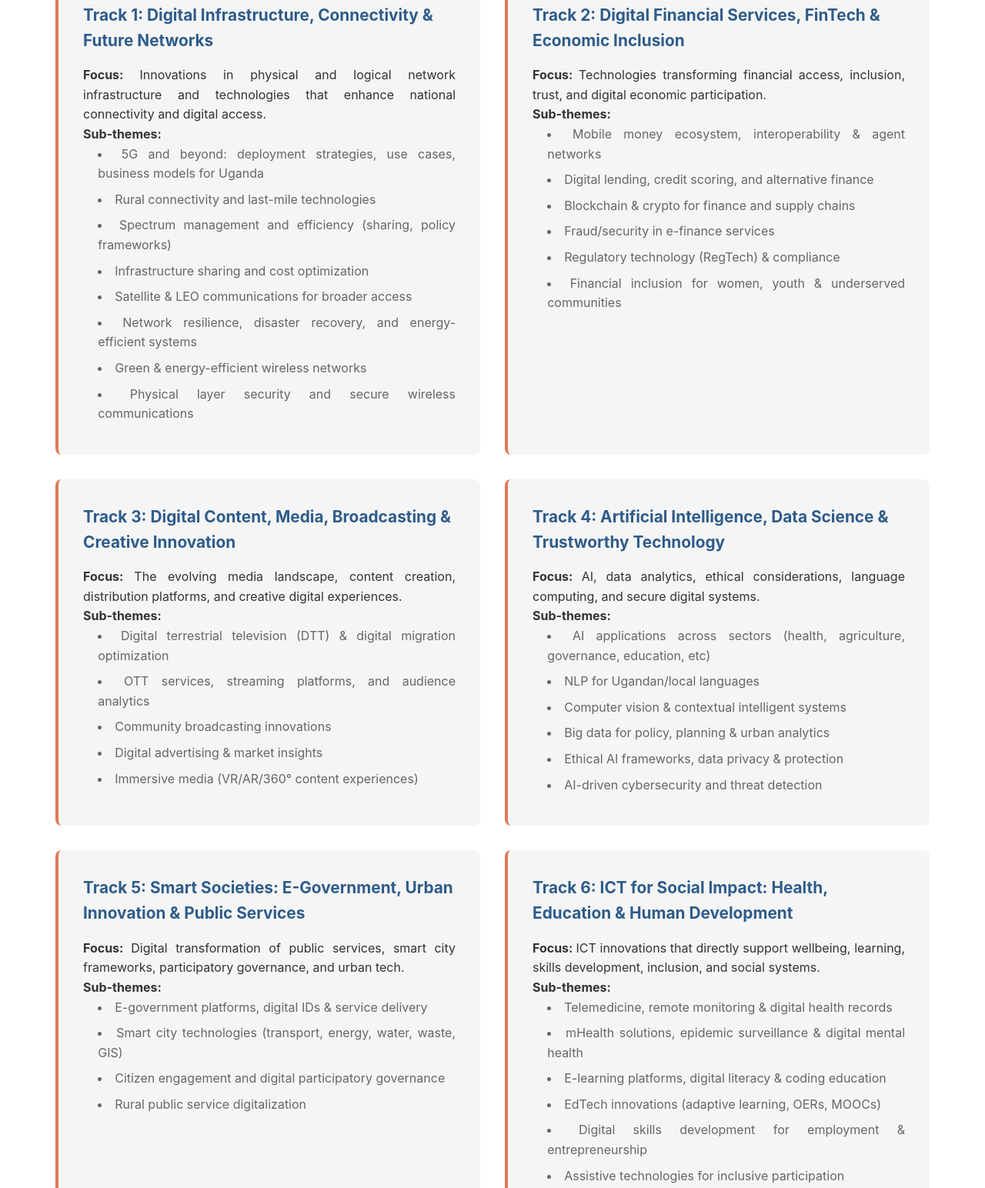
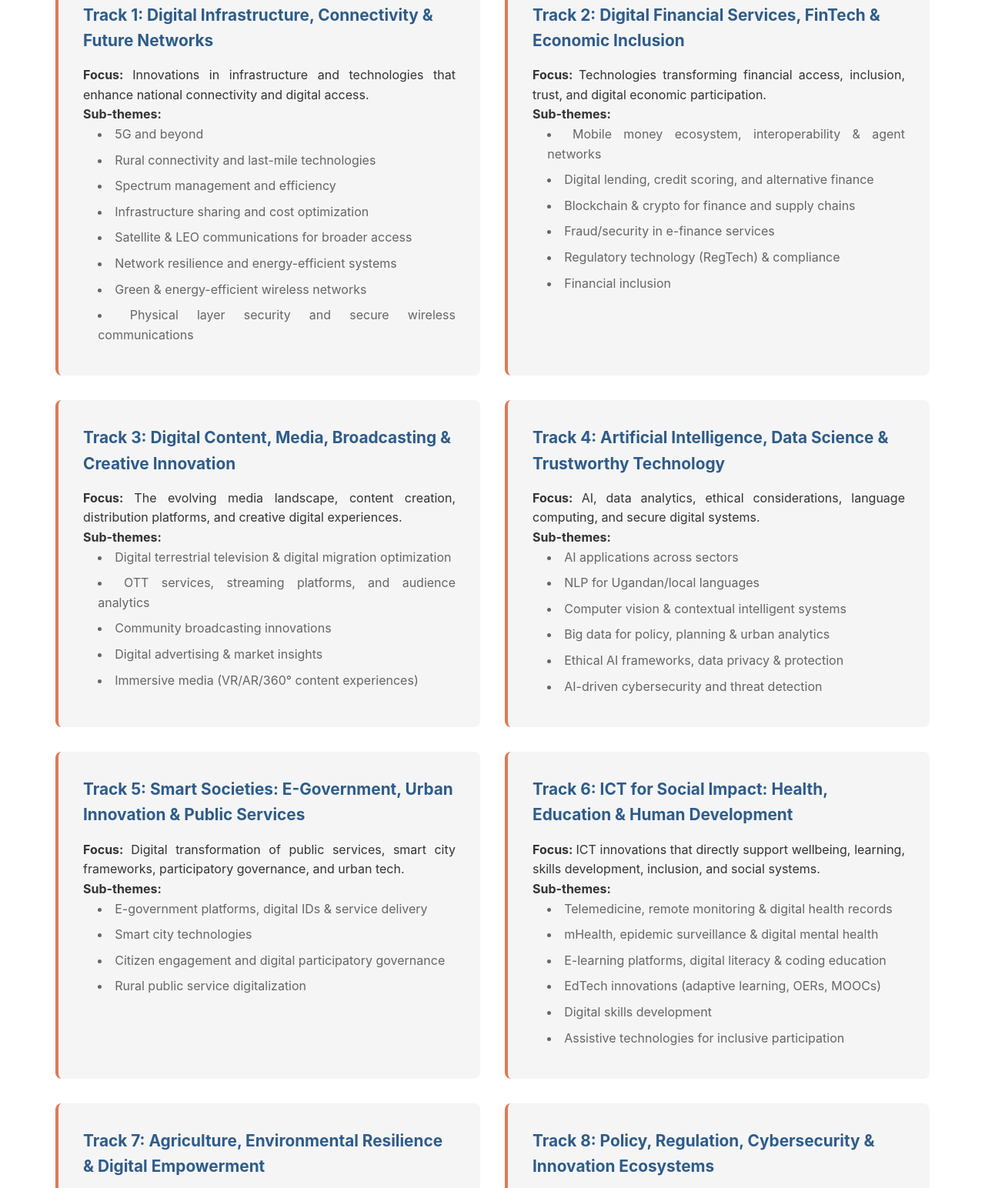
Before and after one commit to okello-wayne/ncc-2026, a plain HTML site: page index.html in a window 1280 px wide. Shown: the part 2132-3676 px from the top of the page at 77% size. Drawn offline with nearby package versions, Linux system fonts and the light colour scheme.

Commit message:
aligning track and sub-themes content

```diff
--- a/index.html
+++ b/index.html
@@ -1434,15 +1434,15 @@
                 <div class="tracks-grid">
                     <div class="track-card">
                         <h4>Track 1: Digital Infrastructure, Connectivity & Future Networks</h4>
-                        <p><b>Focus: </b>Innovations in physical and logical network infrastructure and technologies that enhance national connectivity and digital access.</p>
+                        <p><b>Focus: </b>Innovations in infrastructure and technologies that enhance national connectivity and digital access.</p>
                         <p><b>Sub-themes:</b></p>
                         <ul>
-                            <li>5G and beyond: deployment strategies, use cases, business models for Uganda</li>
+                            <li>5G and beyond</li>
                             <li>Rural connectivity and last-mile technologies</li>
-                            <li>Spectrum management and efficiency (sharing, policy frameworks)</li>
+                            <li>Spectrum management and efficiency</li>
                             <li>Infrastructure sharing and cost optimization</li>
                             <li>Satellite & LEO communications for broader access</li>
-                            <li>Network resilience, disaster recovery, and energy-efficient systems</li>
+                            <li>Network resilience and energy-efficient systems</li>
                             <li>Green & energy-efficient wireless networks</li>
                             <li>Physical layer security and secure wireless communications</li>
                         </ul>
@@ -1458,7 +1458,7 @@
                             <li>Blockchain & crypto for finance and supply chains</li>
                             <li>Fraud/security in e-finance services</li>
                             <li>Regulatory technology (RegTech) & compliance</li>
-                            <li>Financial inclusion for women, youth & underserved communities</li>
+                            <li>Financial inclusion</li>
                         </ul>
                     </div>
 
@@ -1467,7 +1467,7 @@
                         <p><b>Focus: </b>The evolving media landscape, content creation, distribution platforms, and creative digital experiences.</p>
                         <p><b>Sub-themes:</b></p>
                         <ul>
-                            <li>Digital terrestrial television (DTT) & digital migration optimization</li>
+                            <li>Digital terrestrial television & digital migration optimization</li>
                             <li>OTT services, streaming platforms, and audience analytics</li>
                             <li>Community broadcasting innovations</li>
                             <li>Digital advertising & market insights</li>
@@ -1480,7 +1480,7 @@
                         <p><b>Focus: </b>AI, data analytics, ethical considerations, language computing, and secure digital systems.</p>
                         <p><b>Sub-themes:</b></p>
                         <ul>
-                            <li>AI applications across sectors (health, agriculture, governance, education, etc)</li>
+                            <li>AI applications across sectors</li>
                             <li>NLP for Ugandan/local languages</li>
                             <li>Computer vision & contextual intelligent systems</li>
                             <li>Big data for policy, planning & urban analytics</li>
@@ -1495,7 +1495,7 @@
                         <p><b>Sub-themes:</b></p>
                         <ul>
                             <li>E-government platforms, digital IDs & service delivery</li>
-                            <li>Smart city technologies (transport, energy, water, waste, GIS)</li>
+                            <li>Smart city technologies</li>
                             <li>Citizen engagement and digital participatory governance</li>
                             <li>Rural public service digitalization</li>
                         </ul>
@@ -1507,10 +1507,10 @@
                         <p><b>Sub-themes:</b></p>
                         <ul>
                             <li>Telemedicine, remote monitoring & digital health records</li>
-                            <li>mHealth solutions, epidemic surveillance & digital mental health</li>
+                            <li>mHealth, epidemic surveillance & digital mental health</li>
                             <li>E-learning platforms, digital literacy & coding education</li>
                             <li>EdTech innovations (adaptive learning, OERs, MOOCs)</li>
-                            <li>Digital skills development for employment & entrepreneurship</li>
+                            <li>Digital skills development</li>
                             <li>Assistive technologies for inclusive participation</li>
                         </ul>
                     </div>
@@ -1521,7 +1521,7 @@
                         <p><b>Sub-themes:</b></p>
                         <ul>
                             <li>Precision farming, IoT sensors & smart agritech</li>
-                            <li>Agricultural market systems, digital supply chains & traceability</li>
+                            <li>Agricultural markets, digital supply chains & traceability</li>
                             <li>Weather & climate information services for farmers</li>
                             <li>Drones and remote sensing for crop monitoring</li>
                             <li>Digital extension services and farmer training</li>
@@ -1534,11 +1534,11 @@
                         <p><b>Sub-themes:</b></p>
                         <ul>
                             <li>ICT policy, regulation & reform (telecoms, digital rights)</li>
-                            <li>Universal service/access funds, consumer protection & competition policy</li>
+                            <li>Universal access, consumer protection & competition policy</li>
                             <li>Cybersecurity, privacy protection & digital trust</li>
                             <li>Cybercrime, cloud security & secure software development</li>
-                            <li>Innovation ecosystems: startups, incubators, investment & local tech hubs</li>
-                            <li>Intellectual property, commercialization & scaling sustainable ventures</li>
+                            <li>Innovation ecosystems: startups, incubators, investment</li>
+                            <li>Intellectual property, commercialization & venture scaling</li>
                         </ul>
                     </div>
                 </div>
```
